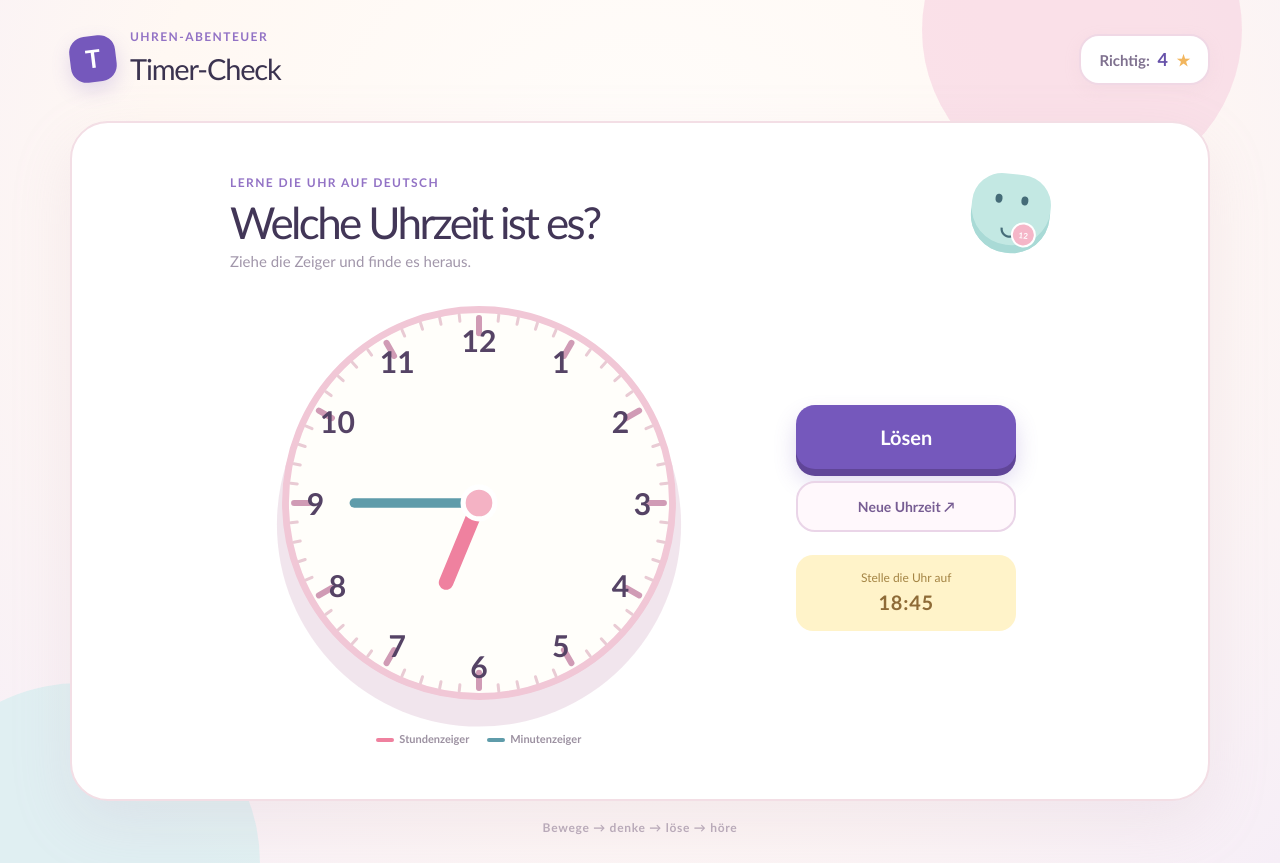
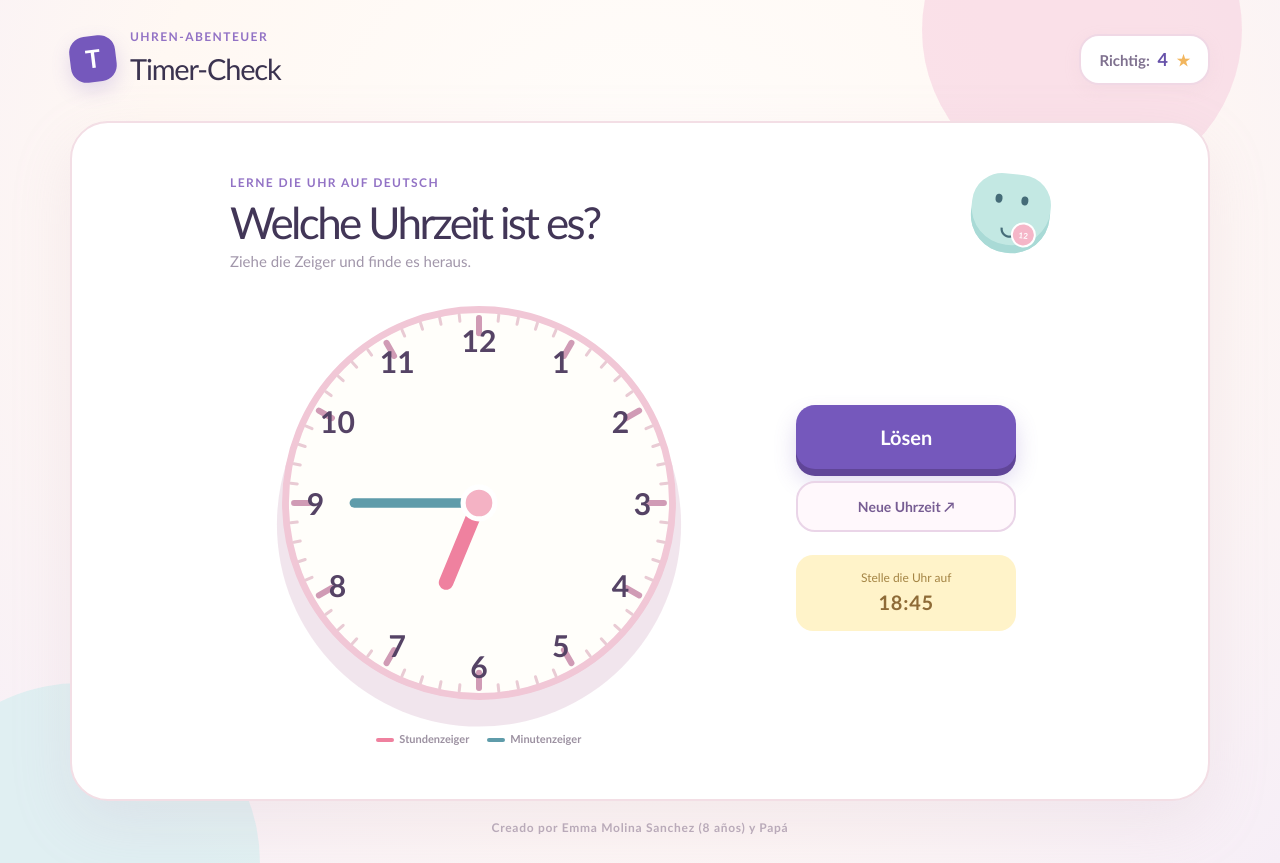
Before and after one commit to molinadev/emma-wath, a Next.js app: page / in a window 1280 px wide. Built offline with nearby package versions, Linux system fonts and the light colour scheme.

Commit message:
Add creator credit to footer

```diff
--- a/app/page.tsx
+++ b/app/page.tsx
@@ -152,7 +152,7 @@ export default function Home() {
         </div>
         {solved && <section className="results" aria-live="polite"><p className="results-title">Deine Antwort</p><div className="result-grid"><div><span>Digital (24 Stunden)</span><strong>{digital}</strong></div><div><span>Analog / 12 Stunden</span><strong>{analog}</strong></div><div className="german-result"><span>Auf Deutsch</span><strong>{germanTime(hour, minute)}</strong><button className="audio-button" onClick={speak} aria-label="Uhrzeit anhören">◖))</button></div></div></section>}
       </section>
-      <p className="footer-note">Bewege → denke → löse → höre</p>
+      <p className="footer-note">Creado por Emma Molina Sanchez (8 años) y Papá</p>
     </main>
   )
 }
```
